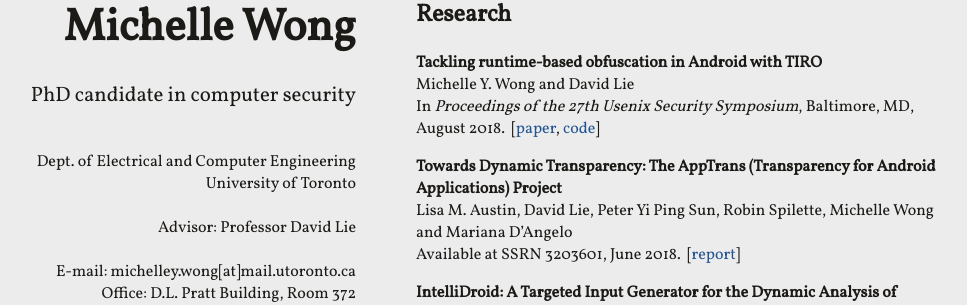
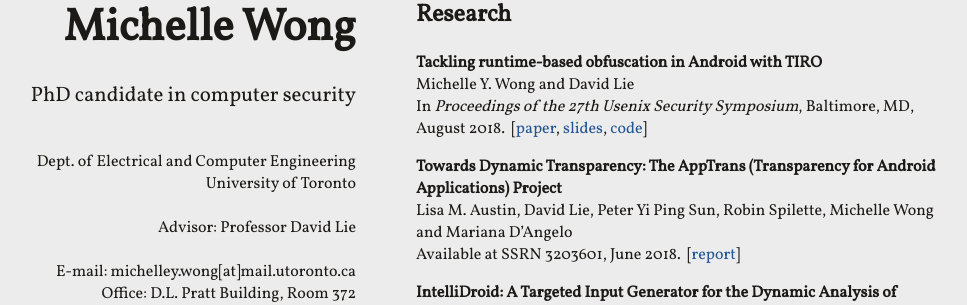
Before and after one commit to miwong/miwong.github.io, a Jekyll site: the page built from index.html, in a window 1280 px wide. Shown: the part 352-657 px from the top of the page, without its empty margins (184-1151 px from the left). Built offline with Jekyll 4.4.1, drawn with Linux system fonts in a browser that asks for light colours; nearby versions of some CDN libraries.

Commit message:
Adding slides for TIRO

```diff
--- a/_includes/content.html
+++ b/_includes/content.html
@@ -15,7 +15,7 @@
     <b>Tackling runtime-based obfuscation in Android with TIRO</b><br>
     Michelle Y. Wong and David Lie<br/>
     In <i>Proceedings of the 27th Usenix Security Symposium</i>, Baltimore, MD, August 2018.&nbsp;
-    [<a href="https://www.usenix.org/system/files/conference/usenixsecurity18/sec18-wong.pdf" target="_blank">paper</a>, <a href="https://github.com/miwong/tiro" target="_blank">code</a>]
+    [<a href="https://www.usenix.org/system/files/conference/usenixsecurity18/sec18-wong.pdf" target="_blank">paper</a>, <a href="{{ site.baseurl }}/files/tiro_usenixsecurity2018_slides.pdf" target="_blank">slides</a>, <a href="https://github.com/miwong/tiro" target="_blank">code</a>]
 </p>
 <p>
     <b>Towards Dynamic Transparency: The AppTrans (Transparency for Android Applications) Project</b><br>
```
Also changed, not shown: 1 other file.
